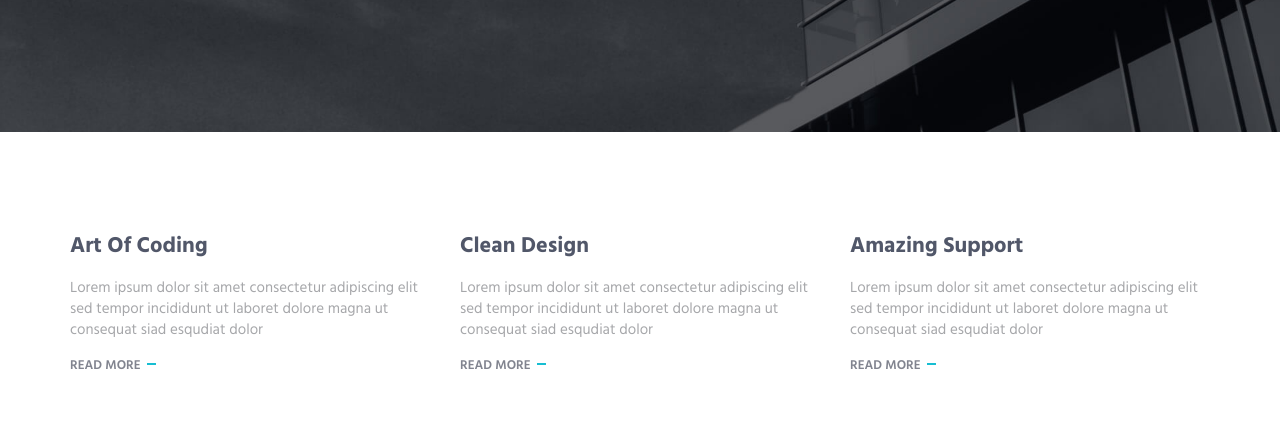
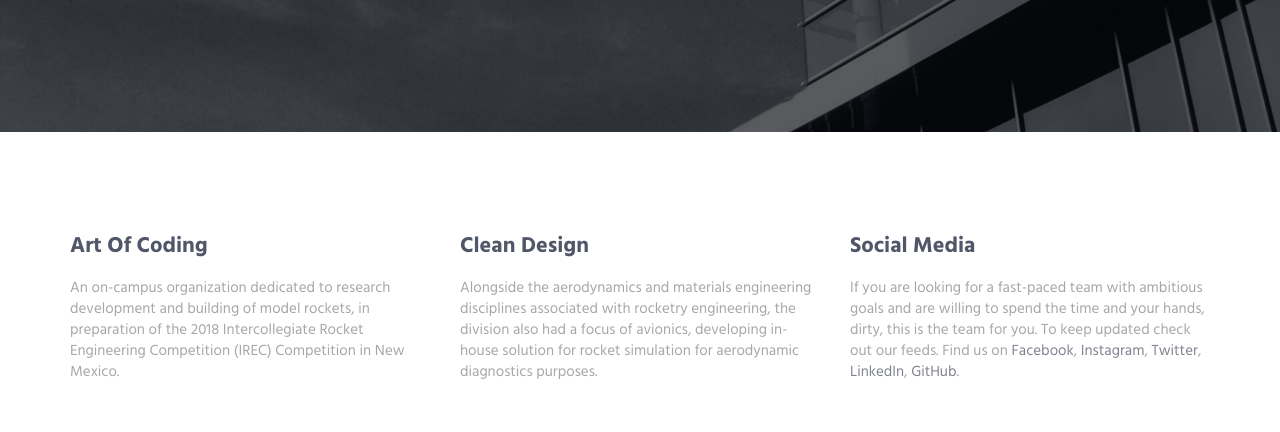
Before and after one commit to uwinrockets/asentus, a plain HTML site: page HTML/about.html in a window 1280 px wide. Shown: the part 368-800 px from the top of the page. Drawn offline with Linux system fonts and the light colour scheme.

Commit message:
Added about us Info

```diff
--- a/HTML/about.html
+++ b/HTML/about.html
@@ -99,22 +99,22 @@
                     <div class="col-sm-4 sm-margin-b-50">
                         <div class="wow fadeInLeft" data-wow-duration=".3" data-wow-delay=".3s">
                             <h3>Art Of Coding</h3>
-                            <p>Lorem ipsum dolor sit amet consectetur adipiscing elit sed tempor incididunt ut laboret dolore magna ut consequat siad esqudiat dolor</p>
-                            <a class="link" href="#">Read More</a>
+                            <p>An on-campus organization dedicated to research development and building of model rockets, in preparation of the 2018 Intercollegiate Rocket Engineering Competition (IREC) Competition in New Mexico.</p>
+                            <!-- <a class="link" href="#">Read More</a> -->
                         </div>
                     </div>
                     <div class="col-sm-4 sm-margin-b-50">
                         <div class="wow fadeInLeft" data-wow-duration=".3" data-wow-delay=".2s">
                             <h3>Clean Design</h3>
-                            <p>Lorem ipsum dolor sit amet consectetur adipiscing elit sed tempor incididunt ut laboret dolore magna ut consequat siad esqudiat dolor</p>
-                            <a class="link" href="#">Read More</a>
+                            <p>Alongside the aerodynamics and materials engineering disciplines associated with rocketry engineering, the division also had a focus of avionics, developing in-house solution for rocket simulation for aerodynamic diagnostics purposes.</p>
+                            <!-- <a class="link" href="#">Read More</a> -->
                         </div>
                     </div>
                     <div class="col-sm-4">
                         <div class="wow fadeInLeft" data-wow-duration=".3" data-wow-delay=".1s">
-                            <h3>Amazing Support</h3>
-                            <p>Lorem ipsum dolor sit amet consectetur adipiscing elit sed tempor incididunt ut laboret dolore magna ut consequat siad esqudiat dolor</p>
-                            <a class="link" href="#">Read More</a>
+                            <h3>Social Media</h3>
+                            <p>If you are looking for a fast-paced team with ambitious goals and are willing to spend the time and your hands, dirty, this is the team for you. To keep updated check out our feeds. Find us on <a href="http://www.facebook.com/uwinrockets" target="_blank">Facebook</a>, <a href="http://www.instagram.com/uwinrockets" target="_blank">Instagram</a>, <a href="http://www.twitter.com/uwinrockets" target="_blank">Twitter</a>, <a href="https://www.linkedin.com/company/uwindsor-engineering" target="_blank">LinkedIn</a>, <a href="https://github.com/uwinrockets" target="_blank">GitHub</a>.</p>
+                            <!-- <a class="link" href="#">Read More</a> -->
                         </div>
                     </div>
                 </div>
```
Also changed, not shown: HTML/index.html (+6 -6 lines).
